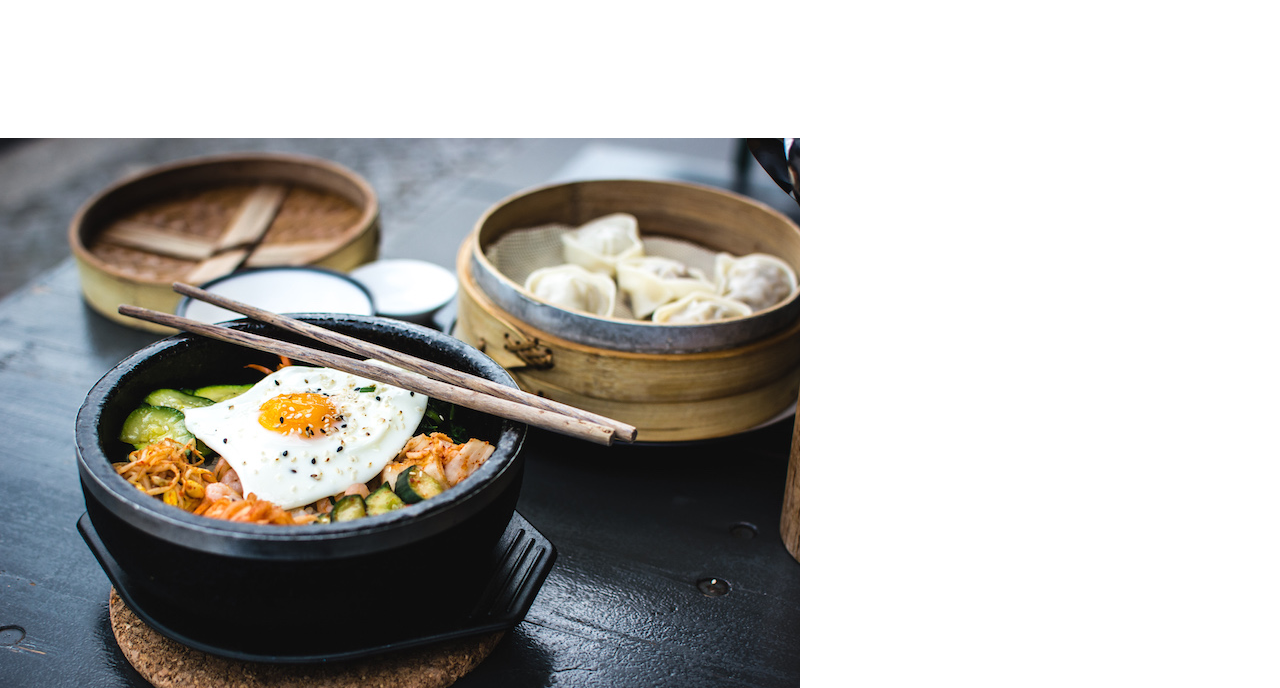
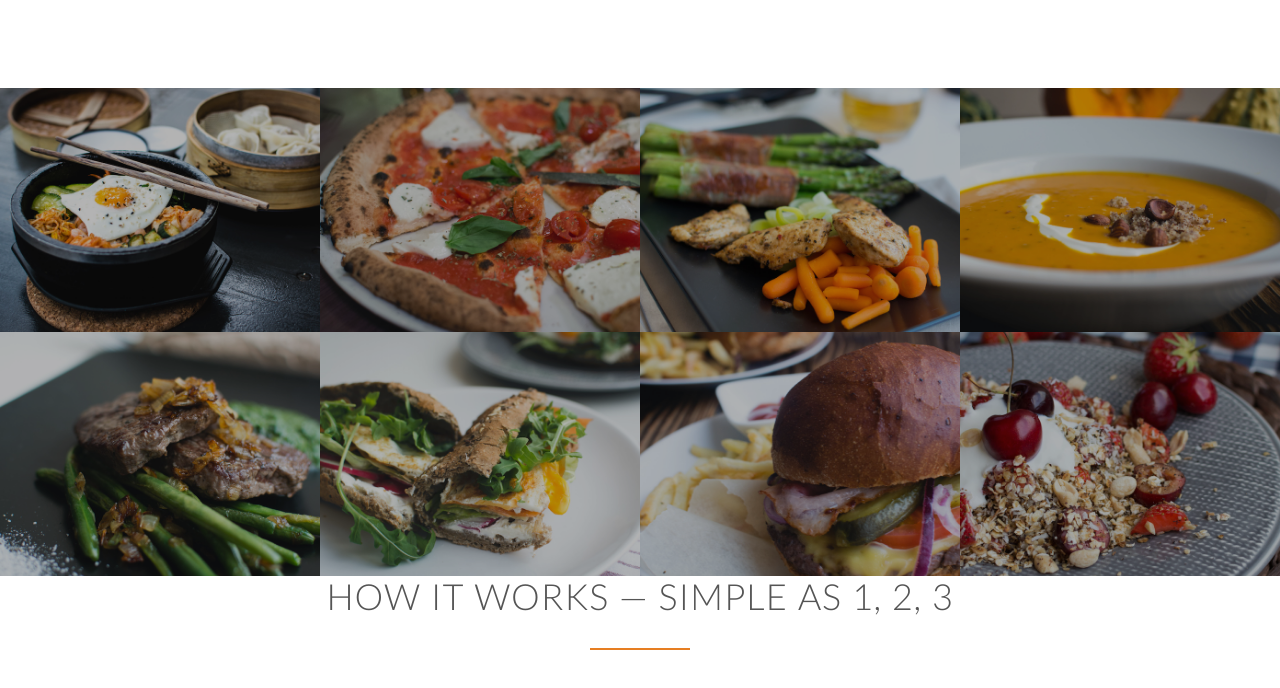
Before and after one commit to FeVitai/FrontEndStudy, a plain HTML site: page Omnifood/index.html in a window 1280 px wide. Shown: the part 1422-2110 px from the top of the page. Drawn offline with Linux system fonts and the light colour scheme; files whose address does not match are found by name.

Commit message:
New things about the website (pictures)

```diff
--- a/Omnifood/resources/css/style.css
+++ b/Omnifood/resources/css/style.css
@@ -1,4 +1,4 @@
-/* ------------------------------------------------------------- */
+    /* ------------------------------------------------------------- */
 /* BASIC SETUP*/
 /* ------------------------------------------------------------- */
 
@@ -110,7 +110,7 @@ h2:after {
 .btn-full:visited {
     background-color: #e67e22;
     border: 1px solid #e67e22;
-    color: #fff;
+    color:  #fff;
     margin-right: 15px;
 }
 
@@ -138,9 +138,9 @@ h2:after {
 
 
 
-/* ------------------------------------------------------------- */
-/* HEADER */
-/* ------------------------------------------------------------- */
+    /* ------------------------------------------------------------- */
+    /* HEADER */
+    /* ------------------------------------------------------------- */
 header {
    background-image: linear-gradient(rgba(0, 0, 0, 0.7), rgba(0, 0, 0, 0.7)), url(img/hero.jpg);
     background-size: cover;
@@ -189,3 +189,54 @@ header {
 .main-nav li a:active {
     border-bottom: 2px solid #e67e22;
 }
+
+/* ------------------------------------------------------------- */
+/* FEATURES */
+/* ------------------------------------------------------------- */
+
+.section-features .long-copy {
+    margin-bottom: 30px;
+
+}
+
+/* ------------------------------------------------------------- */
+/* MEALS */
+/* ------------------------------------------------------------- */
+
+.section-meals {
+    padding: 0;
+}
+
+
+.meals-showcase {
+
+    list-style: none;
+    width: 100%;
+}
+
+.meals-showcase li {
+
+    display: block;
+    float:left;
+    width: 25%
+}
+
+.meal-photo {
+    width: 100%;
+    margin: 0;
+    overflow: hidden;
+    background-color: #000;
+}
+
+.meal-photo img {
+    opacity: 0.7;
+    width: 100%;
+    height: auto;
+    transform: scale(1.15);
+    transition: transform 0.5s; opacity: 0.5s;
+}
+
+.meal-photo img:hover {
+    opacity: 1;
+    transform: scale(1.03);
+}
```
